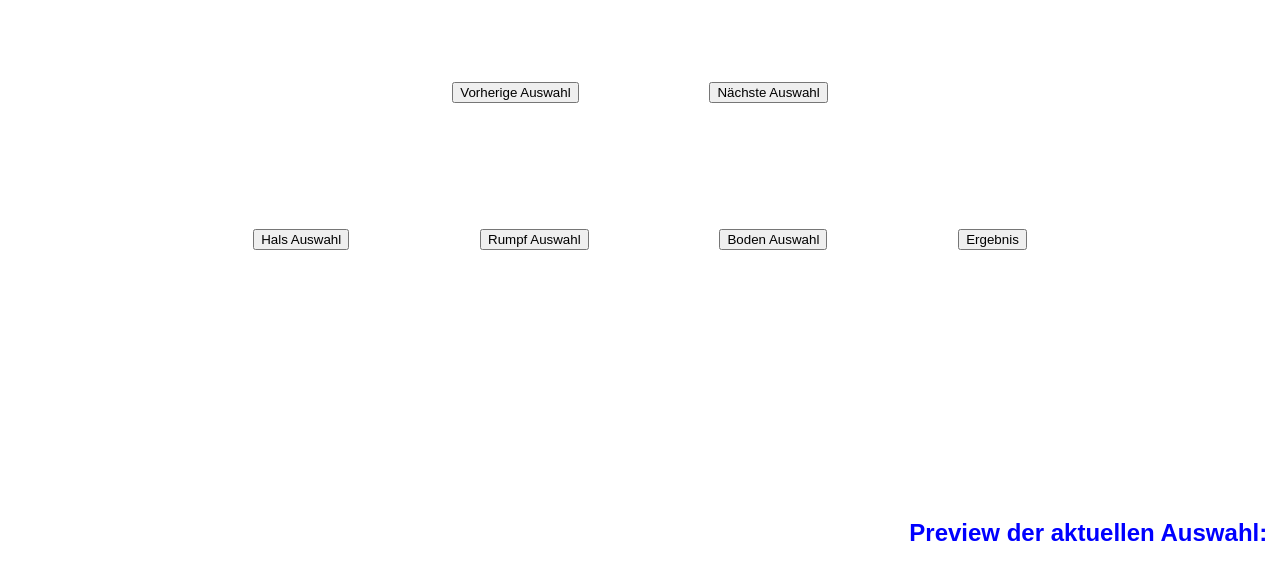
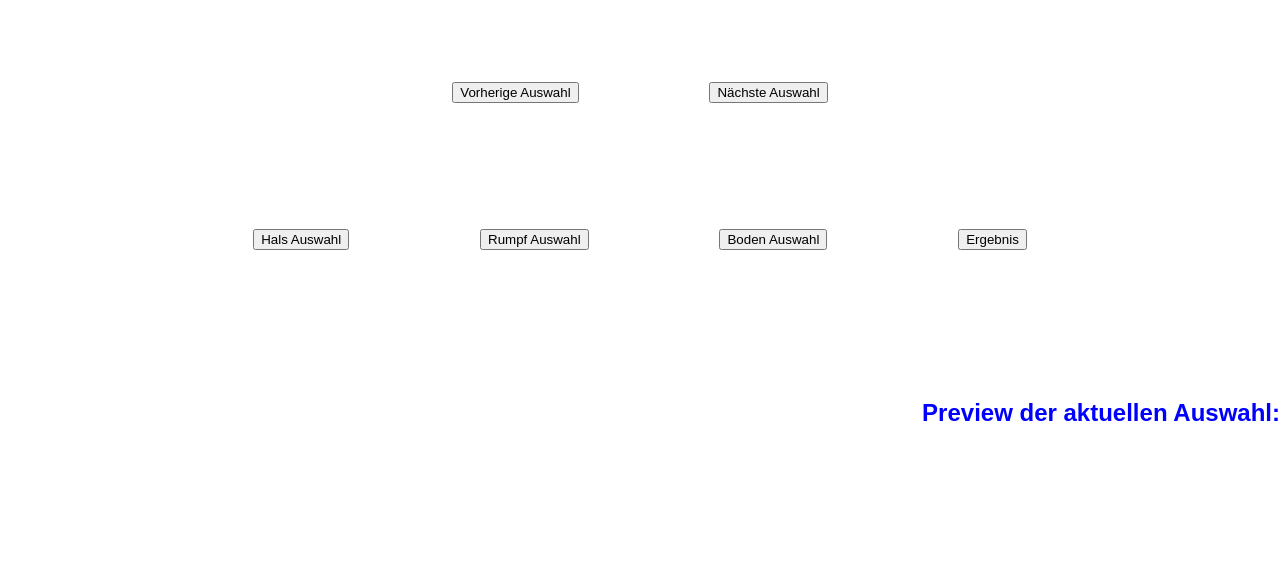
Before and after one commit to idaxe/GIS-SoSe-2021, a plain HTML site: page Kapitel_2/Aufgabe2.4/index.html in a window 1280 px wide. Shown: the part 61-640 px from the top of the page. Drawn offline with Linux system fonts and the light colour scheme.

Commit message:
adjusted preview image position

```diff
--- a/Kapitel_2/Aufgabe2.4/style.css
+++ b/Kapitel_2/Aufgabe2.4/style.css
@@ -31,8 +31,8 @@ button {
 #preview{
     position:fixed;
     float:inline-start;
-    top: 70%;
-    right: 1%;
+    top: 55%;
+    right: 0%;
 }
 #preview img{
     display: flex;
```
